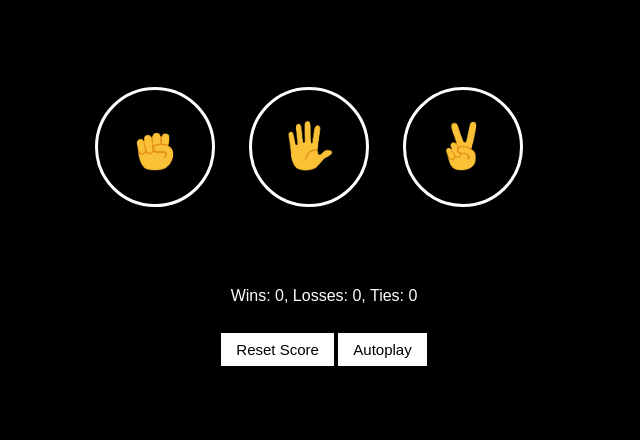
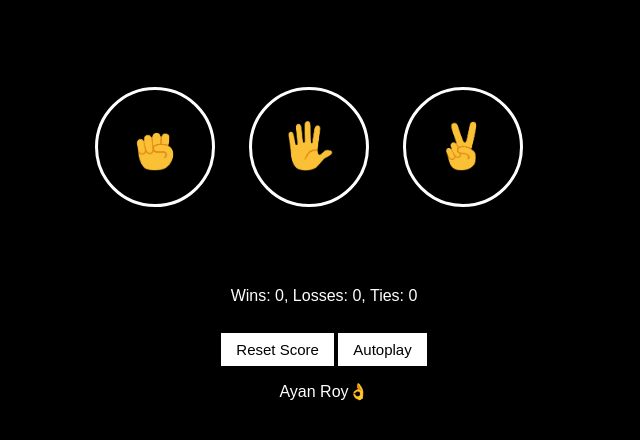
Before and after one commit to Ayan-Roy12/rock-paper-scissor, a plain HTML site: page index.html in a window 1280 px wide. Shown: the part 76-516 px from the top of the page, without its empty margins (316-956 px from the left). Drawn offline with Linux system fonts and the light colour scheme.

Commit message:
index.html

```diff
--- a/index.html
+++ b/index.html
@@ -34,4 +34,7 @@
     <script src="scripts/RPS.js">
     </script>
   </body>
+  <footer>
+    <p>Ayan Roy👌</p>
+  </footer>
 </html>
```
